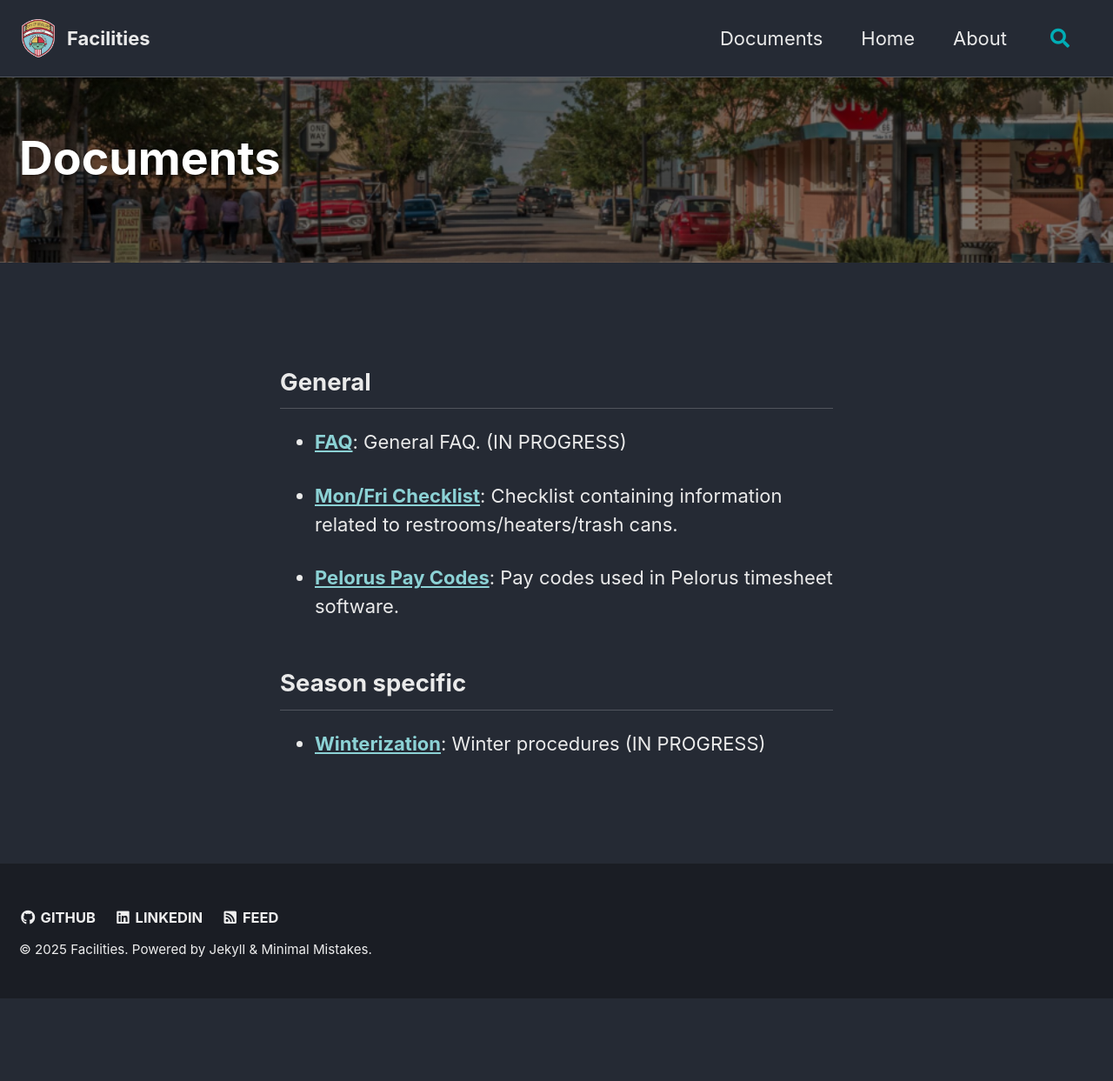
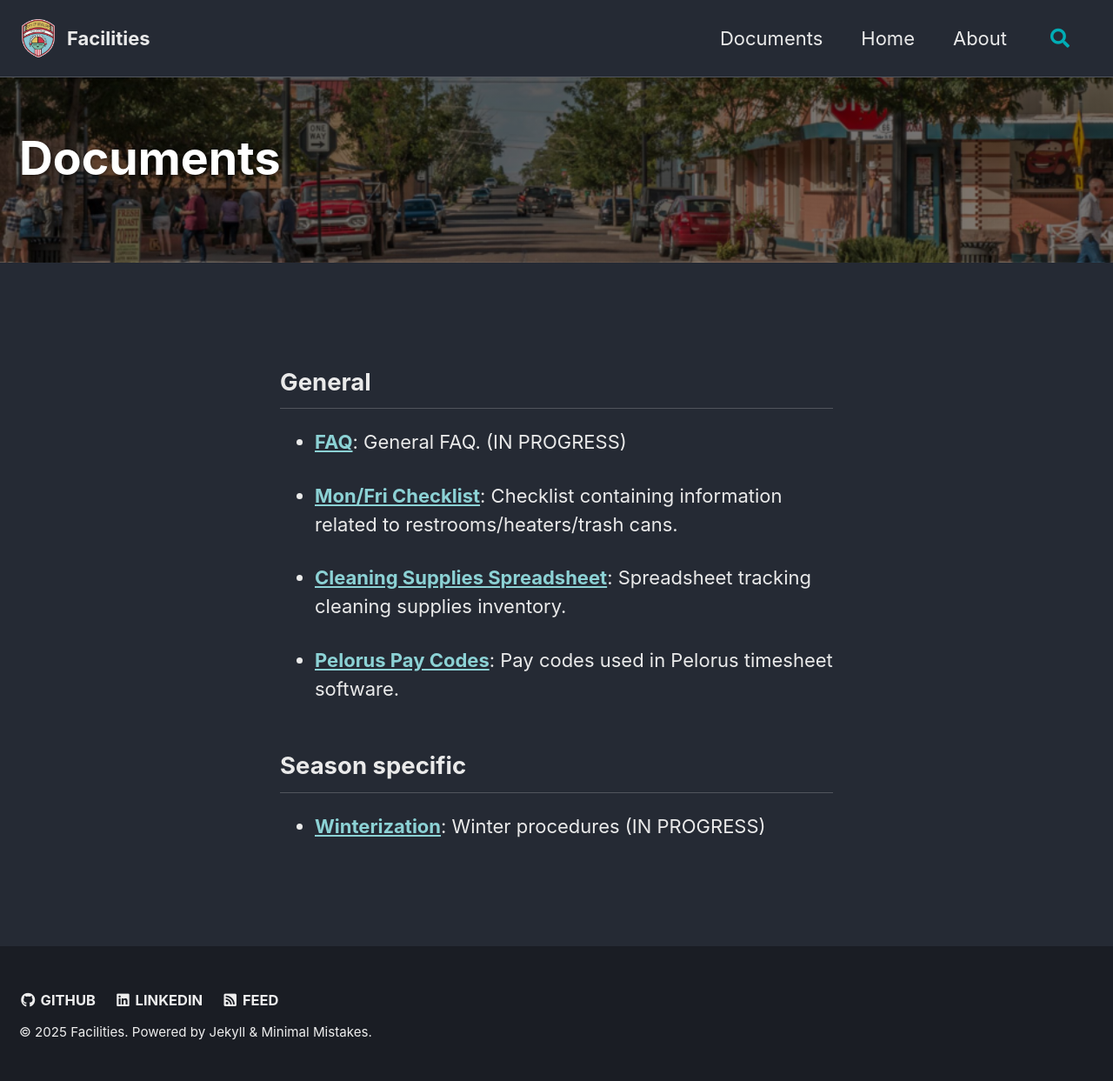
Before and after one commit to FacilitiesDoc/facilitiesdoc.github.io, a Jekyll site: the page built from _pages/documents.md, in a window 1280 px wide. Shown: the whole page at 87% size. Built offline with Jekyll 4.4.1, drawn with Linux system fonts in a browser that asks for light colours; cached includes are drawn as plain includes; before the commit the page ends 1148 px from its top, so only the background shows below that.

Commit message:
add cleaning supplies spreadsheet

```diff
--- a/_pages/documents.md
+++ b/_pages/documents.md
@@ -17,6 +17,9 @@ General FAQ. (IN PROGRESS)
 - [**Mon/Fri Checklist**](https://docs.google.com/document/d/1VEJKcPPlFVRpYfGwa89Fi5r7XUITUCdvgqoi9MoexGo/edit?usp=sharing):
 Checklist containing information related to restrooms/heaters/trash cans.
 
+- [**Cleaning Supplies Spreadsheet**](https://docs.google.com/spreadsheets/d/1gFGdylDaDNQE6HP6w2ww-EU1rYSM1iLnvY0Q5F9JOTg/edit?usp=sharing):
+Spreadsheet tracking cleaning supplies inventory.
+
 - [**Pelorus Pay Codes**](https://docs.google.com/document/d/1nEc45OU00XwuSgsj3Xs1iVmVRD6vlMXAe5awJGjhVEE/edit?usp=sharing):
 Pay codes used in Pelorus timesheet software.
 
```
